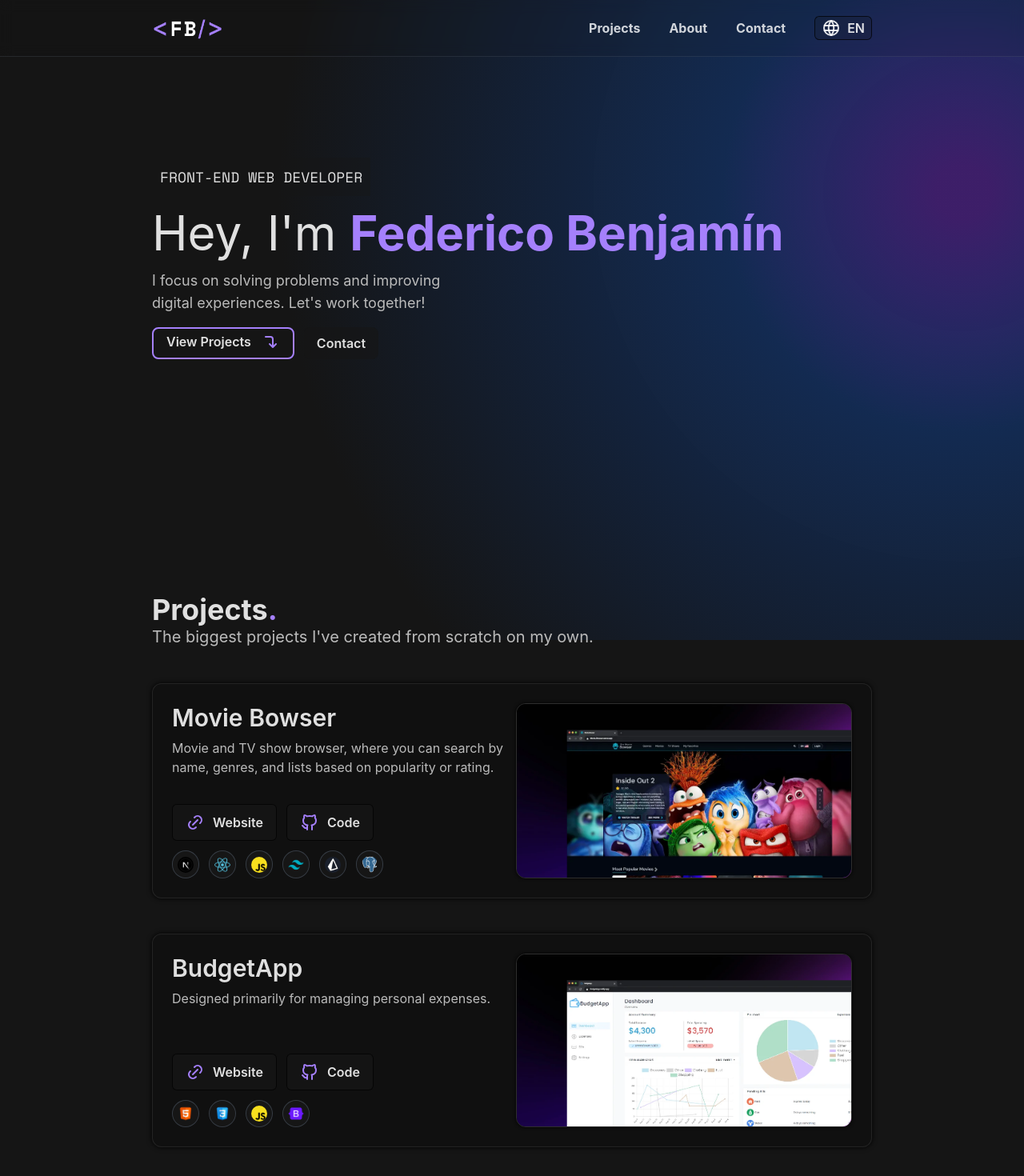
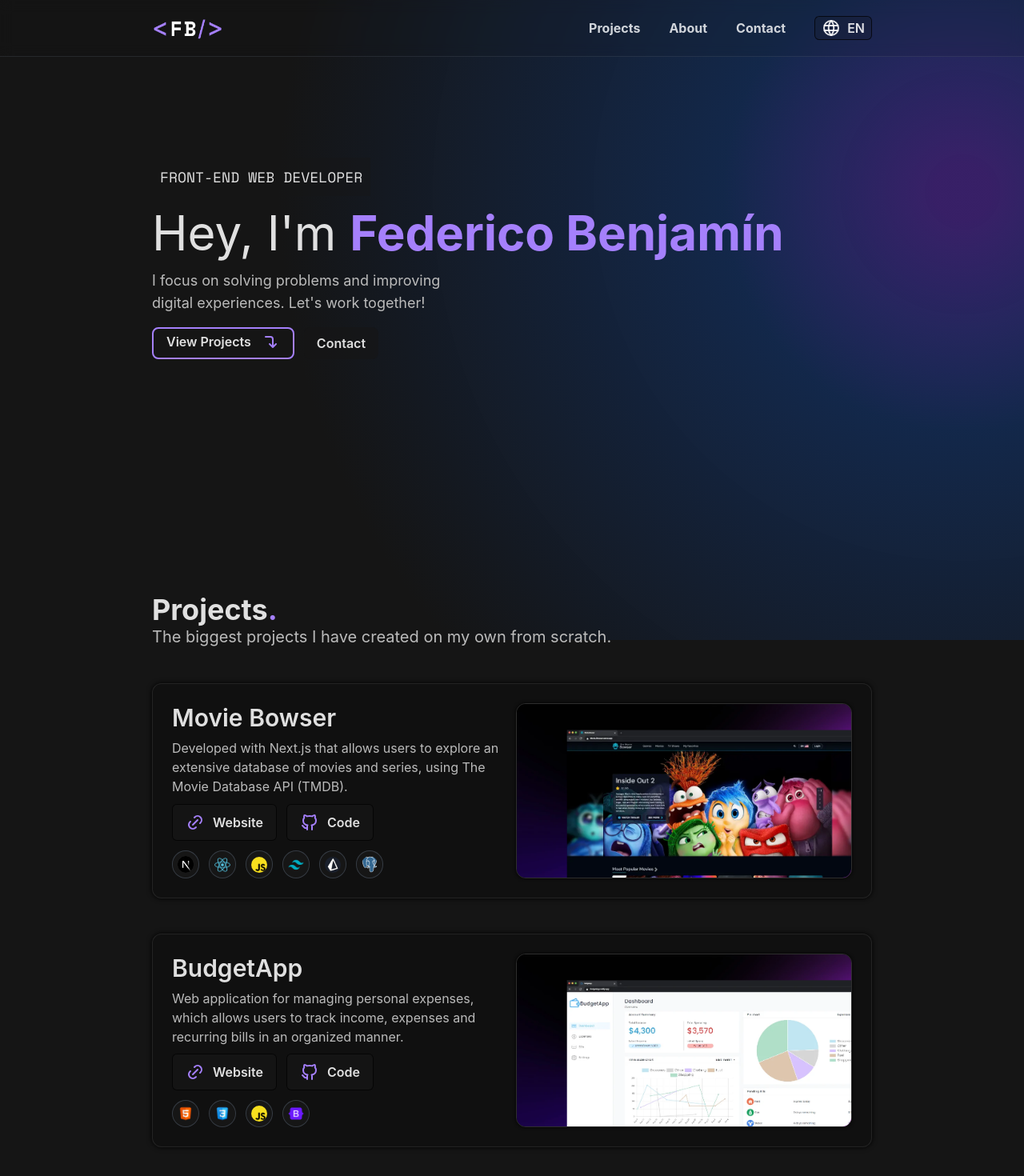
Before and after one commit to fbenjamin6/portfolio, a React (Vite) app: page / in a window 1280 px wide. Shown: the top 1470 px of the page at 80% size. Built offline with nearby package versions, Linux system fonts and the light colour scheme.

Commit message:
correcciones y agregue los links faltantes

```diff
--- a/index.html
+++ b/index.html
@@ -5,6 +5,11 @@
   <meta charset="UTF-8" />
   <link rel="icon" type="image/svg+xml" href="/imgs/logoIco.png" />
   <meta name="viewport" content="width=device-width, initial-scale=1.0" />
+  <meta name="keywords"
+    content="desarrollador web, web developer, front-end, JavaScript, React, Next.js, HTML, CSS, Tailwind, portfolio" />
+  <meta name="author" content="Federico">
+  <meta name="description"
+    content="Portfolio de Federico Benjamin, desarrollador front-end especializado en JavaScript, React, Next.js y Tailwind." />
   <title>
     <Federico Benjamin | Front-End Developer />
   </title>
--- a/public/locales/en/translation.json
+++ b/public/locales/en/translation.json
@@ -13,10 +13,10 @@
   },
   "projects": {
     "title": "Projects",
-    "sub": "The biggest projects I've created from scratch on my own.",
+    "sub": "The biggest projects I have created on my own from scratch.",
     "code": "Code",
-    "Movie Bowser": "Movie and TV show browser, where you can search by name, genres, and lists based on popularity or rating.",
-    "BudgetApp": "Designed primarily for managing personal expenses."
+    "Movie Bowser": "Developed with Next.js that allows users to explore an extensive database of movies and series, using The Movie Database API (TMDB).",
+    "BudgetApp": "Web application for managing personal expenses, which allows users to track income, expenses and recurring bills in an organized manner."
   },
   "about": {
     "title": "About me",
--- a/public/locales/es/translation.json
+++ b/public/locales/es/translation.json
@@ -15,8 +15,8 @@
     "title": "Proyectos",
     "sub": "Los proyectos más grandes que he creado por mi cuenta desde cero.",
     "code": "Código",
-    "Movie Bowser": "Buscador de películas y series, en el que puedes buscar por nombre, géneros y listas según su popularidad o calificación.",
-    "BudgetApp": "Pensada para gestionar gastos personales principalmente."
+    "Movie Bowser": "Desarrollado con Next.js que permite a los usuarios explorar una extensa base de datos de películas y series, utilizando la API de The Movie Database (TMDB).",
+    "BudgetApp": "Aplicación web para gestionar gastos personales, que permite a los usuarios rastrear ingresos, gastos y facturas recurrentes de manera organizada."
   },
   "about": {
     "title": "Sobre mi",
--- a/src/components/sections/Contact.jsx
+++ b/src/components/sections/Contact.jsx
@@ -13,11 +13,11 @@ export function Contact() {
         <p className="text-customGray">{t('contact.sub2')}</p>
       </div>
       <div className="flex gap-2.5 md:gap-4 m-auto font-semibold">
-        <LinkButton>
+        <LinkButton href={"mailto:benjamin.federico6@Gmail.com"}>
           <MailIcon /> Mail
         </LinkButton>
 
-        <LinkButton>
+        <LinkButton href={"https://www.linkedin.com/in/federicobenjamin/"}>
           <LinkedinIcon /> Linkedin
         </LinkButton>
       </div>
--- a/src/components/sections/Footer.jsx
+++ b/src/components/sections/Footer.jsx
@@ -4,14 +4,14 @@ import { GitHubIcon, LinkedinIcon } from "../Icons";
 export function Footer() {
   const { t } = useTranslation()
   return (
-    <footer className="h-[160px] bg-gradient-to-t from-neutral-900/70 to-transparent px-2.5">
-      <div className="max-w-[900px] m-auto flex w-full flex-col h-full justify-center gap-5 ">
+    <footer className="py-6 md:py-9 bg-gradient-to-t from-neutral-900/70 to-transparent px-2.5">
+      <div className="max-w-[900px] m-auto flex w-full flex-col h-full justify-center gap-4 md:gap-5 ">
         <ul className="flex gap-4">
           <li>
-            <a href=""><LinkedinIcon classes={`w-[30px] h-[30px] transition-colors duration-300 text-customGray hover:text-purple`} /> </a>
+            <a target="_blank" href="https://www.linkedin.com/in/federicobenjamin/"><LinkedinIcon classes={`w-[30px] h-[30px] transition-colors duration-300 text-customGray hover:text-purple`} /> </a>
           </li>
           <li>
-            <a href=""><GitHubIcon classes={`w-[30px] h-[30px] transition-colors duration-300 text-customGray hover:text-purple`} /> </a>
+            <a target="_blank" href="https://github.com/fbenjamin6"><GitHubIcon classes={`w-[30px] h-[30px] transition-colors duration-300 text-customGray hover:text-purple`} /> </a>
           </li>
         </ul>
         <span className="text-customGray max-sm:text-sm">{t('footer')}</span>
--- a/src/components/sections/Projects.jsx
+++ b/src/components/sections/Projects.jsx
@@ -8,7 +8,7 @@ const projects = [
     name: 'Movie Bowser',
     description: 'Buscador de películas y series, en el que puedes buscar por nombre, géneros y listas según su popularidad o calificación.',
     imgSrc: '/imgs/movieBowser.webp',
-    code: 'https://github.com/fbenjamin6/MovieBowser/tree/main',
+    code: 'https://github.com/fbenjamin6/MovieBowser',
     website: 'https://movie-bowser.vercel.app/',
     techs: [
       {
--- a/src/index.css
+++ b/src/index.css
@@ -28,8 +28,8 @@
 }
 
 #backgroundGradient {
-  background: radial-gradient(circle at 47% 65%, rgba(66, 28, 104, 0.9) 2%, rgba(21, 21, 21, 0) 17.5%),
-    radial-gradient(circle at 47% 65%, rgba(18, 58, 124, 0.9) 0%, rgba(21, 21, 21, 1) 50%)
+  background: radial-gradient(circle at 47% 65%, rgba(66, 28, 104, 0.8) 2%, rgba(21, 21, 21, 0) 17.5%),
+    radial-gradient(circle at 47% 65%, rgba(18, 58, 124, 0.8) 0%, rgba(21, 21, 21, 1) 50%)
 }
 
 @media screen and (max-width:1023px) {
```
Also changed, not shown: public/imgs/next.jpg.
